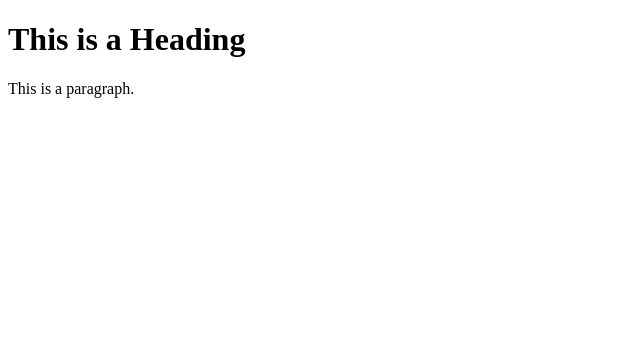
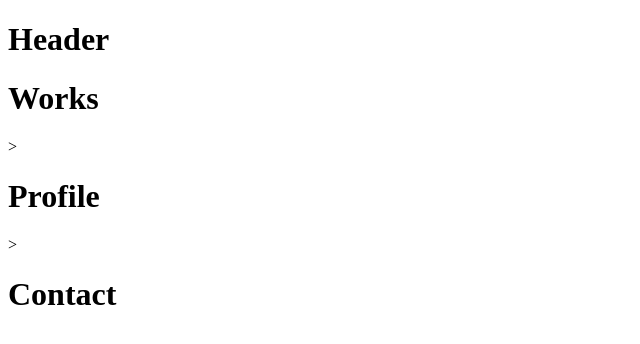
Before and after one commit to jalormee/jalormee.github.io, a plain HTML site: page index.html in a window 1280 px wide. Shown: the whole page, without its empty margins (0-640 px from the left). Drawn offline with Linux system fonts and the light colour scheme.

Commit message:
Update index.html

```diff
--- a/index.html
+++ b/index.html
@@ -4,9 +4,17 @@
 <title>jalormee.github.io</title>
 </head>
 <body>
-
-<h1>This is a Heading</h1>
-<p>This is a paragraph.</p>
-
+    <div>
+        <h1>Header</h1>
+    </div>
+    <div>
+        <h1>Works</h1>>
+    </div>
+    <div>
+        <h1>Profile</h1>>
+    </div>
+    <div>
+        <h1>Contact</h1>
+    </div>
 </body>
 </html>
```
